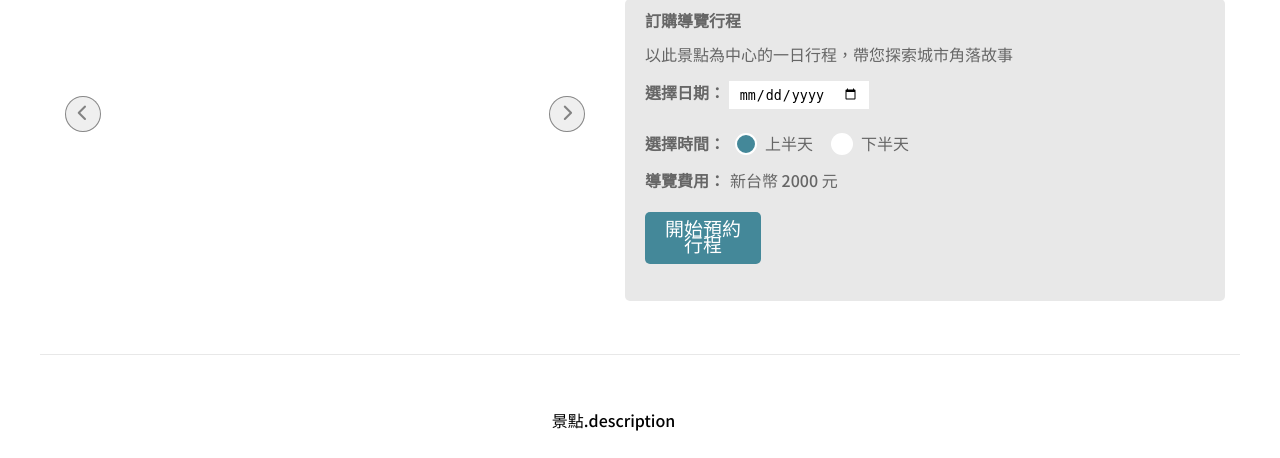
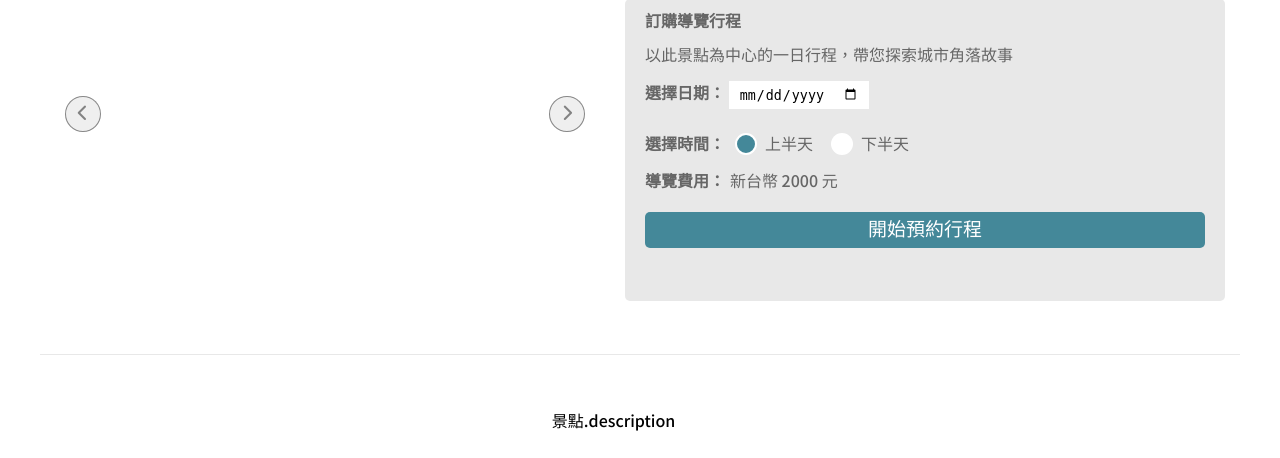
Before and after one commit to steward379/taipei-day-trip, a Flask app: page /attraction/1 in a window 1280 px wide. Shown: the part 180-638 px from the top of the page. Run offline with Flask 3, Linux system fonts and the light colour scheme; style sheets or scripts are compiled from the project's sources; some libraries are stand-ins or nearby versions; some web fonts are replaced.

Commit message:
[fix][css] Change booking button to correct width

```diff
--- a/static/css/attractionStyle.css
+++ b/static/css/attractionStyle.css
@@ -435,8 +435,7 @@ input[type="radio"]:checked {
   padding: 10px 20px;
   background: #448899;
   color: white;
-  min-width: 114px;
-  max-width: 116px;
+  min-width: 154px;
   border-radius: 5px;
   border: 5px;
   font-size: 19px;
--- a/static/css/attractionStyle.scss
+++ b/static/css/attractionStyle.scss
@@ -218,8 +218,7 @@ input[type="radio"]:checked {
     padding: 10px 20px;
     background: $primary-color;
     color: white;
-    min-width: 114px;
-    max-width: 116px;
+    min-width: 154px;
     border-radius: $basic-border-radius;
     border: 5px;
 
```
Also changed, not shown: static/css/attractionStyle.min.css.
